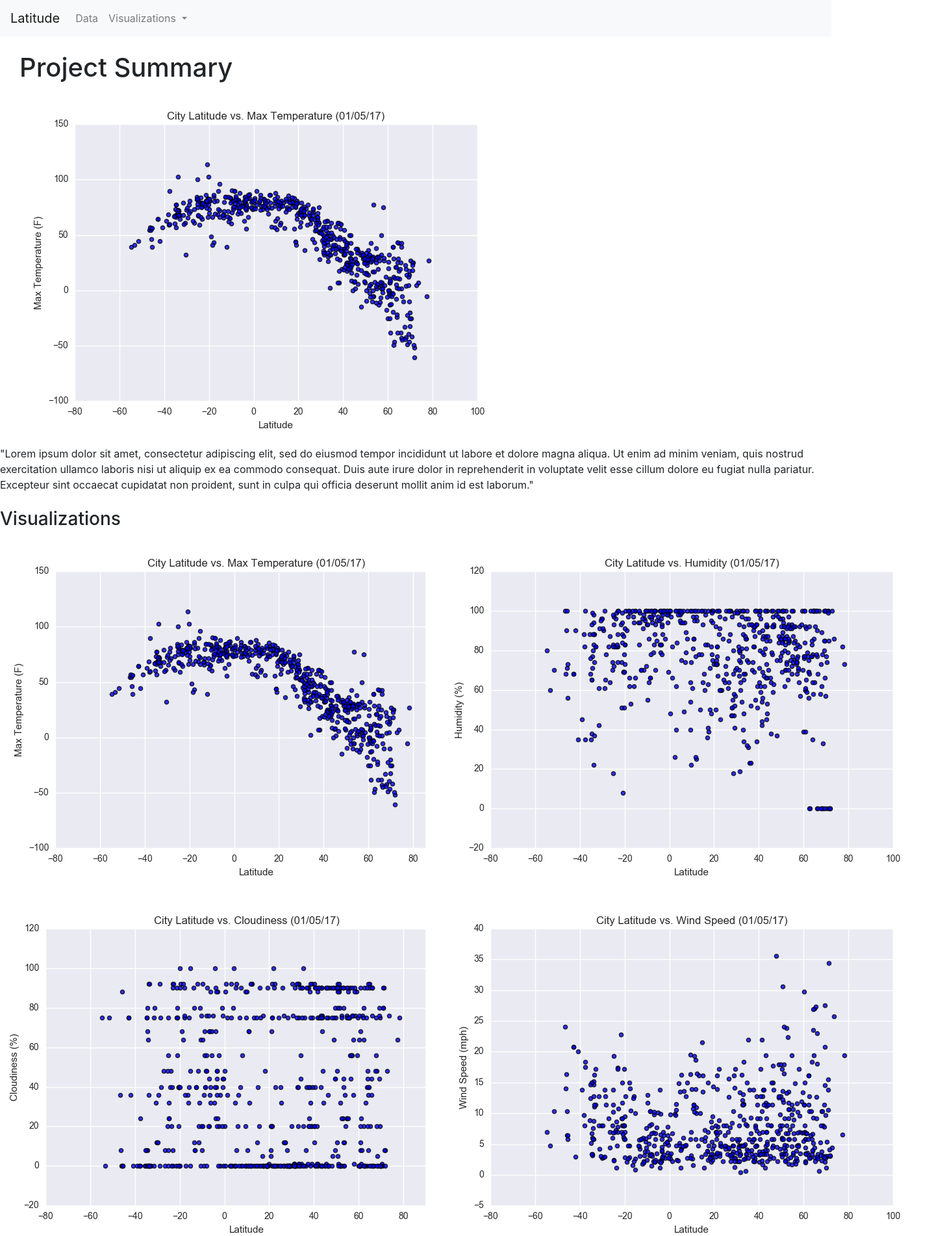
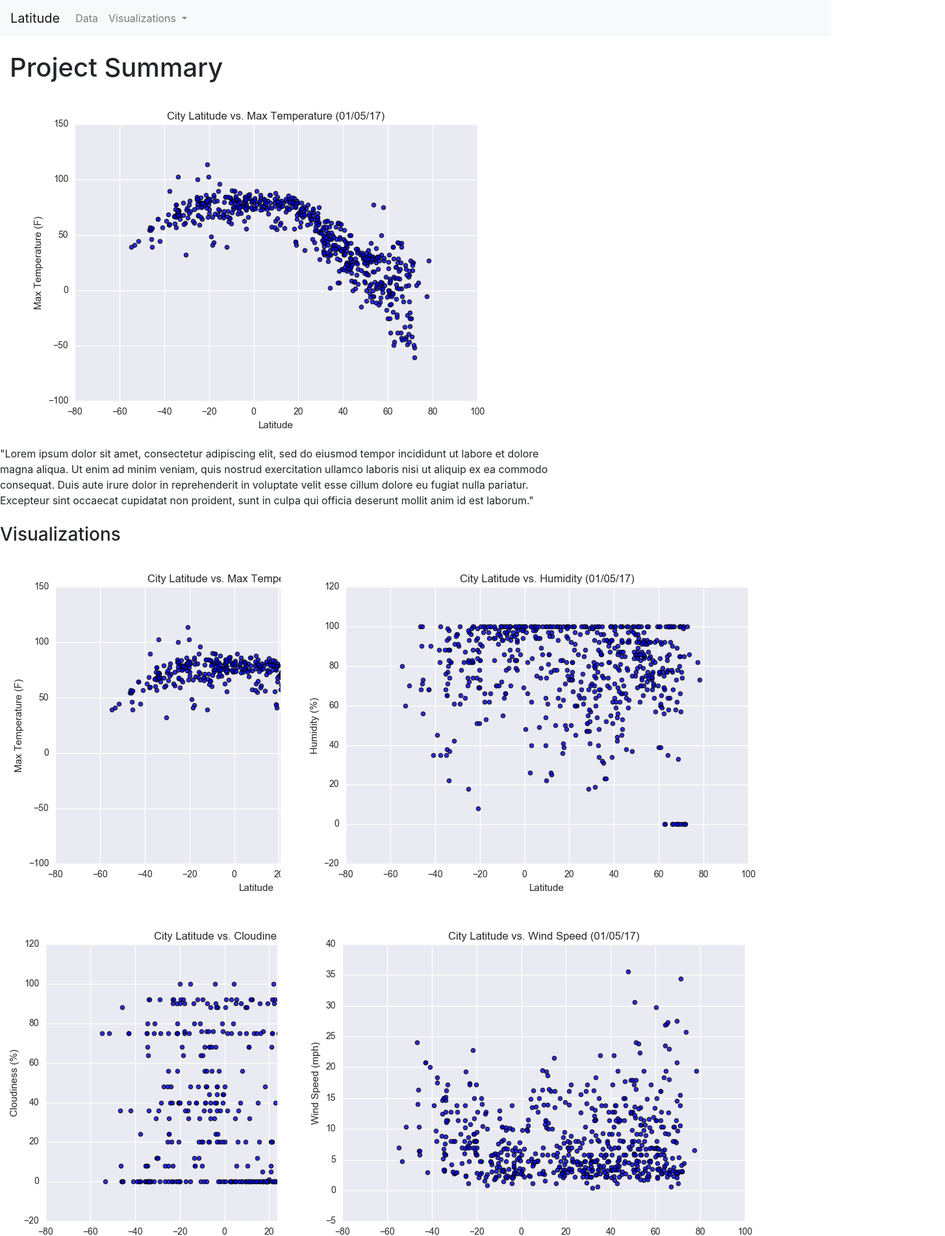
Before and after one commit to gwroth89/web-design-challenge, a plain HTML site: page index.html in a window 1280 px wide. Shown: the top 1902 px of the page at 65% size, 1455 px wide, since content can reach past the window. Drawn offline with nearby package versions, Linux system fonts and the light colour scheme; files that its build step writes are made by us from their sources.

Commit message:
container update

```diff
--- a/index.html
+++ b/index.html
@@ -49,20 +49,20 @@
   <div class="container-fluid">
 
     <!-- First (and only column) -->
-    <div class="col-md-12">
+    <div class="col-md-">
       <div class="pt-4">
       <h1>Project Summary</h1>
       </div>
     </div>
     <!-- Row 1 -->
     <div class="row">
-      <div class="col-md-12">
+      <div class="col-md-8">
         <img src="assets/images/Fig1.png" alt="Max Temp">
       </div>
 
     <!-- Row 3 -->
     <div class="row">
-      <div class="col-md-12">
+      <div class="col-md-8">
         <body>"Lorem ipsum dolor sit amet, consectetur adipiscing elit, sed do eiusmod tempor incididunt ut labore et dolore magna aliqua. Ut enim ad minim veniam, quis nostrud exercitation ullamco laboris nisi ut aliquip ex ea commodo consequat. Duis aute irure dolor in reprehenderit in voluptate velit esse cillum dolore eu fugiat nulla pariatur. Excepteur sint occaecat cupidatat non proident, sunt in culpa qui officia deserunt mollit anim id est laborum."
         </body>
       </div>
@@ -75,18 +75,18 @@
     </div>
       <!-- Row 1 -->
     <div class="row">
-      <div class="col-md-6">
+      <div class="col-md-4">
         <img src="assets/images/Fig1.png" alt="Max Temp">
       </div>
-      <div class="col-md-6">
+      <div class="col-md-4">
         <img src="assets/images/Fig2.png" alt="Humidity">
       </div>
     <div class="row">
-      <div class="col-md-6">
-        <img src="assets/images/Fig3.png" alt="Max Temp">
+      <div class="col-md-4">
+        <img src="assets/images/Fig3.png" alt="Cloudiness">
       </div>
-       <div class="col-md-6">
-        <img src="assets/images/Fig4.png" alt="Humidity">
+       <div class="col-md-4">
+        <img src="assets/images/Fig4.png" alt="Windiness">
        </div>
     </div>
 
```
